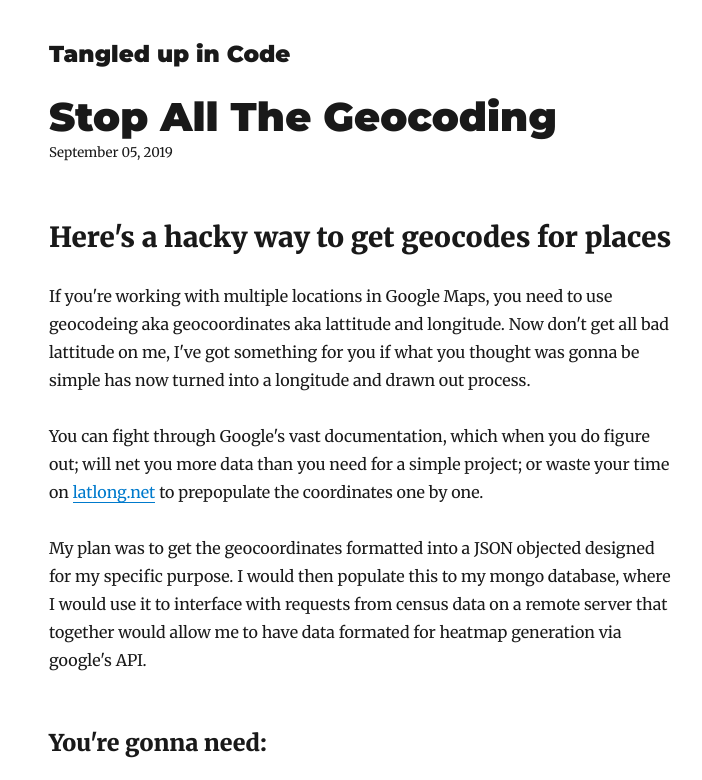
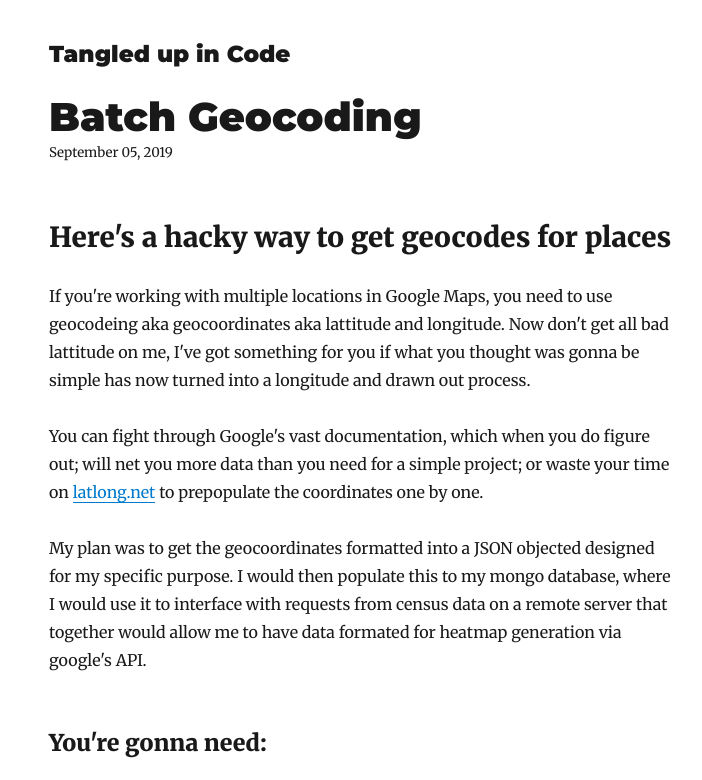
Before and after one commit to somemothersson/smalito-blog, a Gatsby site: page /geocode/ in a window 1280 px wide. Shown: the top 780 px of the page, without its empty margins (276-978 px from the left). Built offline with nearby package versions, Linux system fonts and the light colour scheme; Gatsby itself is replaced by a stand-in of ours; some packages are replaced by stand-ins of ours.

```diff
--- a/content/blog/geocode/index.md
+++ b/content/blog/geocode/index.md
@@ -1,5 +1,5 @@
 ---
-title: "Stop All The Geocoding"
+title: "Batch Geocoding"
 date: "2019-09-05T22:12:03.284Z"
 description: "A less than perfect approach to solving a geocoding dilemma"
 ---
```
